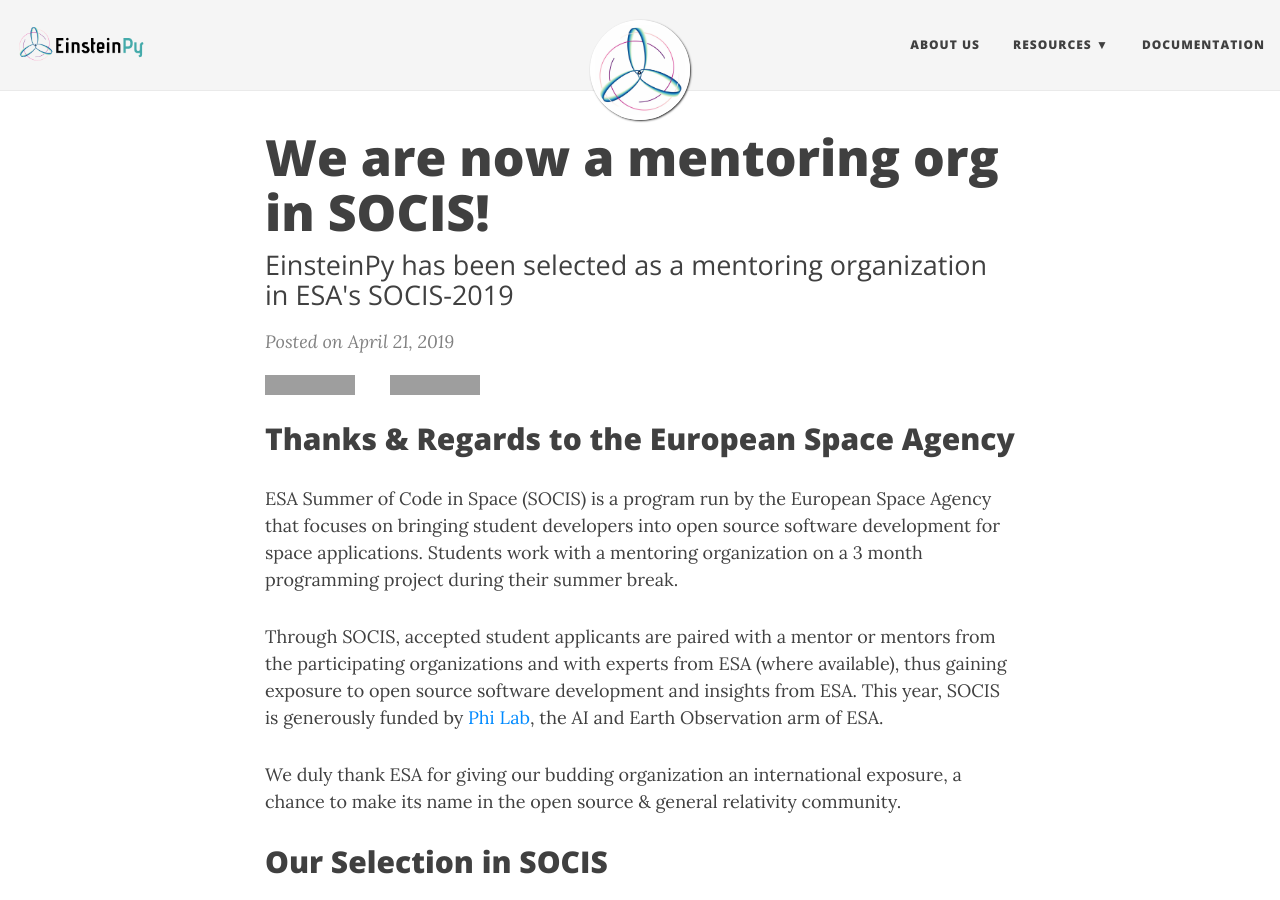
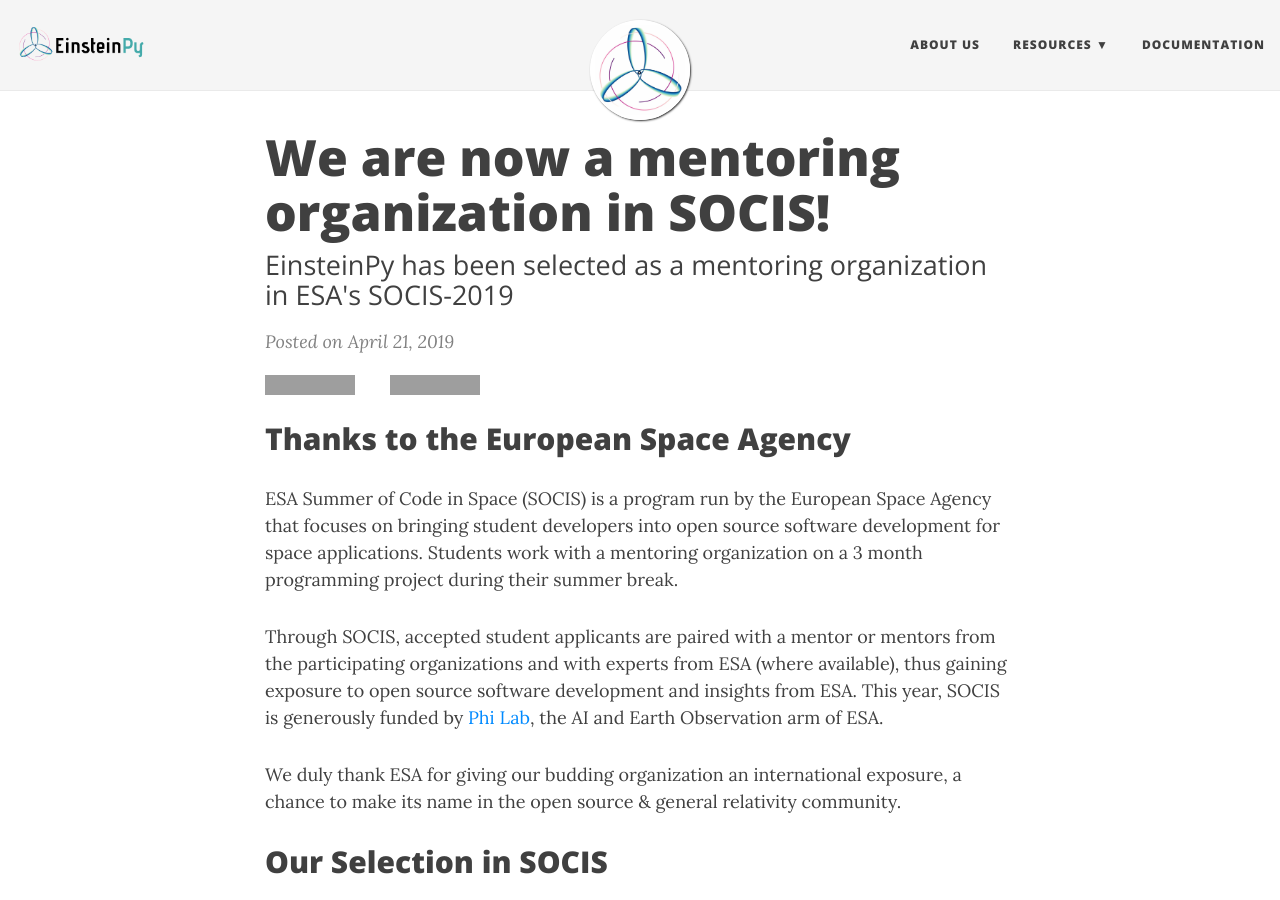
Before and after one commit to einsteinpy/blog.einsteinpy.org, a Jekyll site: the page built from _posts/2019-04-21-Selection-in-SOCIS-2019.md, in a window 1280 px wide and 900 px high. Built offline with Jekyll 4.4.1, drawn with Linux system fonts in a browser that asks for light colours; nearby versions of some CDN libraries; some of the changed text lies outside the part shown; grey boxes are pictures that could not be loaded.

Commit message:
Lil changes

```diff
--- a/_posts/2019-04-21-Selection-in-SOCIS-2019.md
+++ b/_posts/2019-04-21-Selection-in-SOCIS-2019.md
@@ -1,6 +1,6 @@
 ---
 layout: post
-title: We are now a mentoring org in SOCIS!
+title: We are now a mentoring organization in SOCIS!
 subtitle: EinsteinPy has been selected as a mentoring organization in ESA's SOCIS-2019
 gh-repo: einsteinpy/einsteinpy
 gh-badge: [star, fork]
@@ -8,7 +8,7 @@
 comments: true
 ---
 
-## Thanks & Regards to the European Space Agency
+## Thanks to the European Space Agency
 
 ESA Summer of Code in Space (SOCIS) is a program run by the European Space Agency that focuses on bringing student developers into open source software development for space applications. Students work with a mentoring organization on a 3 month programming project during their summer break.
 
```
Also changed, not shown: other parts of _posts/2019-04-21-Selection-in-SOCIS-2019.md (+1 -1 lines).
